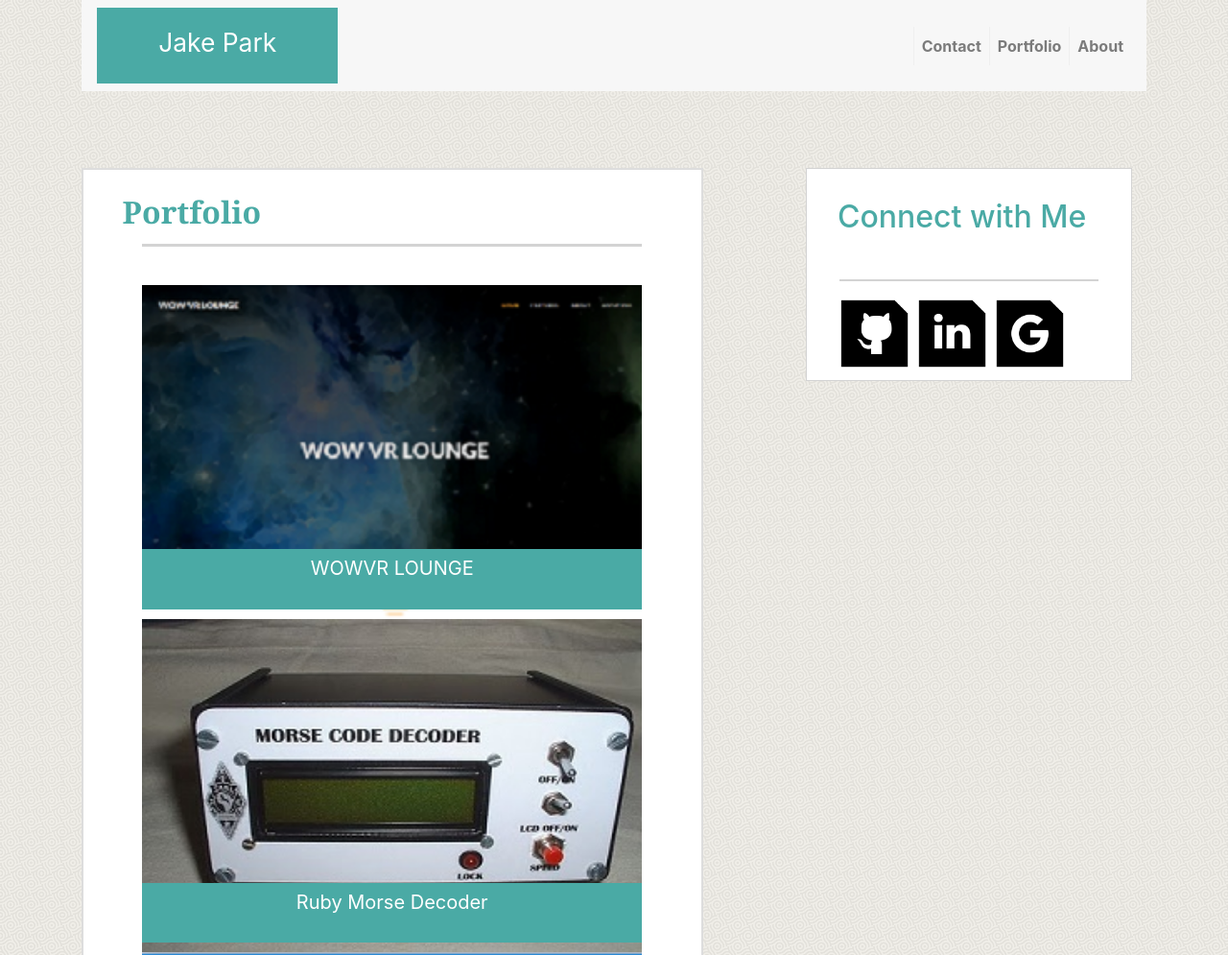
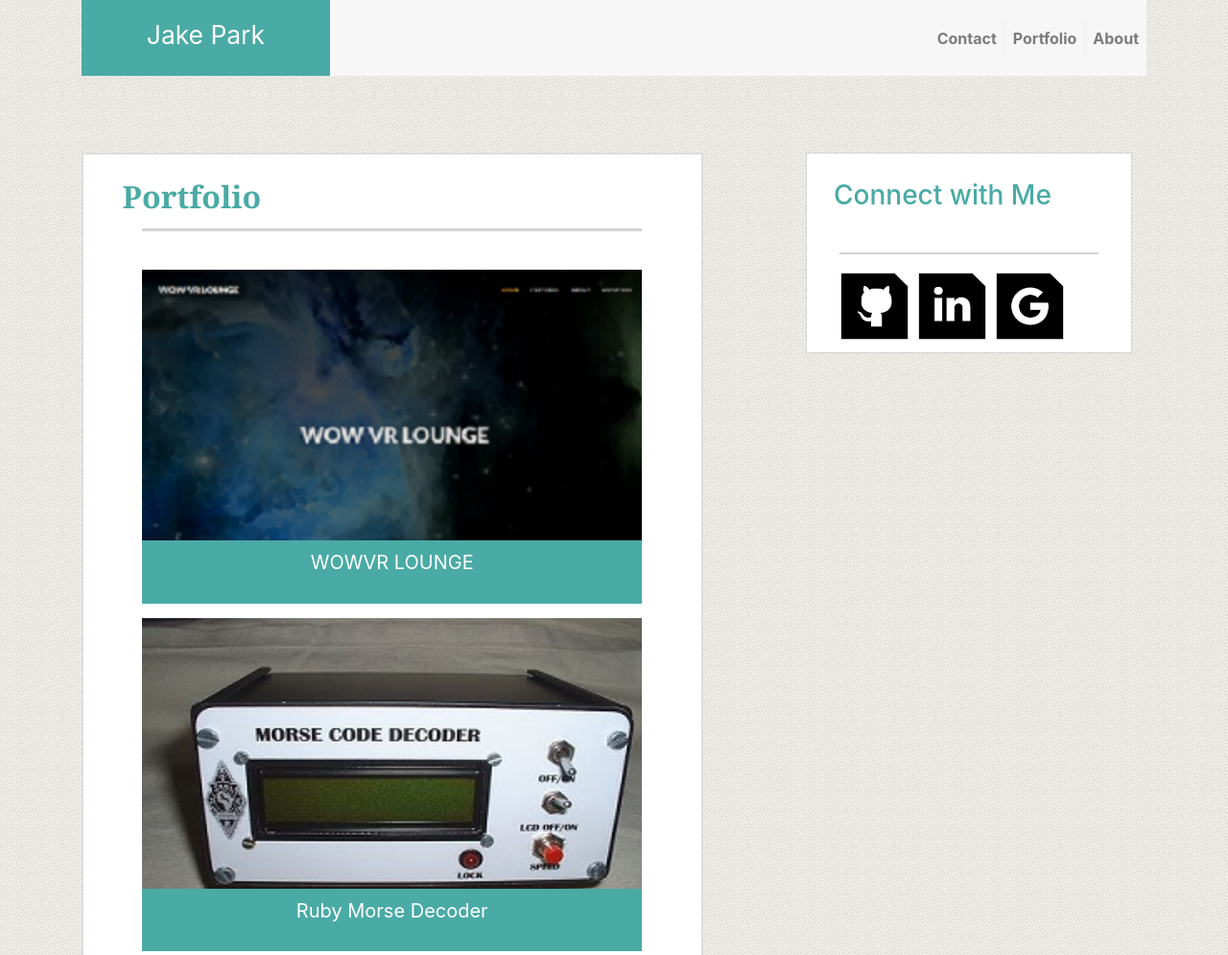
Before and after one commit to bluffingtuna/Bootstrap-Portfolio, a plain HTML site: page portfolio.html in a window 1280 px wide. Shown: the top 995 px of the page at 96% size. Drawn offline with nearby package versions, Linux system fonts and the light colour scheme; files that its build step writes are made by us from their sources; a script that the page names is missing.

Commit message:
Update portfolio.html
jsbeaufifier updated

```diff
--- a/portfolio.html
+++ b/portfolio.html
@@ -1,5 +1,6 @@
 <!DOCTYPE html>
-<html lang-"en-us">
+<html lang- "en-us">
+
 <head>
   <meta charset="UTF-8">
   <meta name="viewport" content="width=device-width, initial-scale=1">
@@ -8,7 +9,7 @@
   <link rel="stylesheet" type="text/css" href="style.css">
   <style>
     .navbar {
-    		padding: -0.5rem 1rem;
+      padding: 0;
     }
 
     .navbar .navbar-brand {
@@ -30,9 +31,10 @@
     }
 
     #firstnoborder {
-    		border-left: 0 auto;
+      border-left: none;
     }
-    	#about{
+
+    #about {
       color: #4aaaa5;
       font-family: 'Georgia', Times, Times New Roman, serif;
       padding-left: .8em;
@@ -40,8 +42,9 @@
       font-size: 2em;
       font-weight: bold;
     }
+
     #hr-section {
-    		width:85%;
+      width: 85%;
       height: 3px;
       background-color: lightgrey;
       border: 0;
@@ -56,14 +59,18 @@
       margin-bottom: 2em;
       box-sizing: border-box;
       border: 2px solid #dddddd;
+      padding-bottom: 20px;
     }
+
     #bio-pic {
       width: 80%;
     }
+
     .bio-text {
       padding: 1em;
       line-height: 1.5;
     }
+
     .aside-section {
       color: #4aaaa5;
       background-color: #ffffff;
@@ -73,33 +80,41 @@
       height: auto;
       border: 1px solid lightgrey;
     }
+
     #hr-aside {
       width: 80%;
       height: 2px;
       background-color: lightgrey;
       border: 0;
     }
+
     .connect-pic-container {
       padding-left: 2em;
     }
+
     .connect-pic {
       width: 25%;
       padding-bottom: 10px;
     }
+
     .connect-pic:hover {
       outline: 5px solid pink;
       cursor: pointer;
     }
+
     #connect {
       padding: 1em;
     }
+
     body {
       background-image: url(assets/images/naturalblack.png);
     }
+
     #no-padding {
       padding-left: 0px;
       padding-right: 0px;
     }
+
     #footer {
       text-align: center;
       background-color: #666666;
@@ -107,35 +122,41 @@
       padding-top: 1em;
       border-top: 5pt solid #4aaaa5;
     }
+
     #wrap {
       min-height: 100%;
       height: auto !important;
       margin: 0 auto -60px;
     }
+
     .nav-link:hover {
       color: blue;
       cursor: pointer;
     }
+
     .picture {
       position: relative;
       margin: 0 auto;
       float: none;
       width: 85%;
     }
+
     .pics {
-			width:100%;
+      width: 100%;
+      margin-bottom: 15px;
     }
+
     .pictag {
       position: absolute;
-			bottom:10px;
+      bottom: 15px;
       background-color: #4aaaa5;
       color: white;
       margin: 0 auto;
       width: 100%;
       height: 18%;
-			padding-top: 5px;
+      padding-top: 8px;
       text-align: center;
-			font-size:1.25em;
+      font-size: 1.25em;
       padding-bottom: 10px;
     }
 
@@ -143,6 +164,7 @@
       outline: 5px solid pink;
       cursor: pointer;
     }
+
     .pics:hover {
       outline: 5px solid gray;
       cursor: pointer;
@@ -152,8 +174,6 @@
       color: blue;
       cursor: pointer;
     }
-
-
   </style>
 </head>
 
@@ -189,9 +209,9 @@
 
         <div class="container">
           <div class="row">
-			<div class="col-md-7 intro-section">
+            <div class="col-md-7 col-sm-12 col-12 intro-section">
               <h1 id="about">Portfolio</h1>
-				<hr id="hr-section" side= "10px">
+              <hr id="hr-section" side="10px">
               <br>
               <div class="picture-container">
                 <div class="picture">
@@ -227,9 +247,9 @@
               </div>
             </div>
 
-			<div class="col-md-4 offset-1">
+            <div class="col-md-4 offset-md-1 col-sm-12">
               <div class="aside-section">
-				<h2 id="connect">Connect with Me</h2>
+                <h3 id="connect">Connect with Me</h3>
                 <hr id="hr-aside">
                 <div class="connect-pic-container">
                   <a href="https://github.com/bluffingtuna" target="_blank"><img class="connect-pic" src="assets/images/github.png" alt="git"></a>
```
Lines whose indentation alone changed are shown as unchanged.
